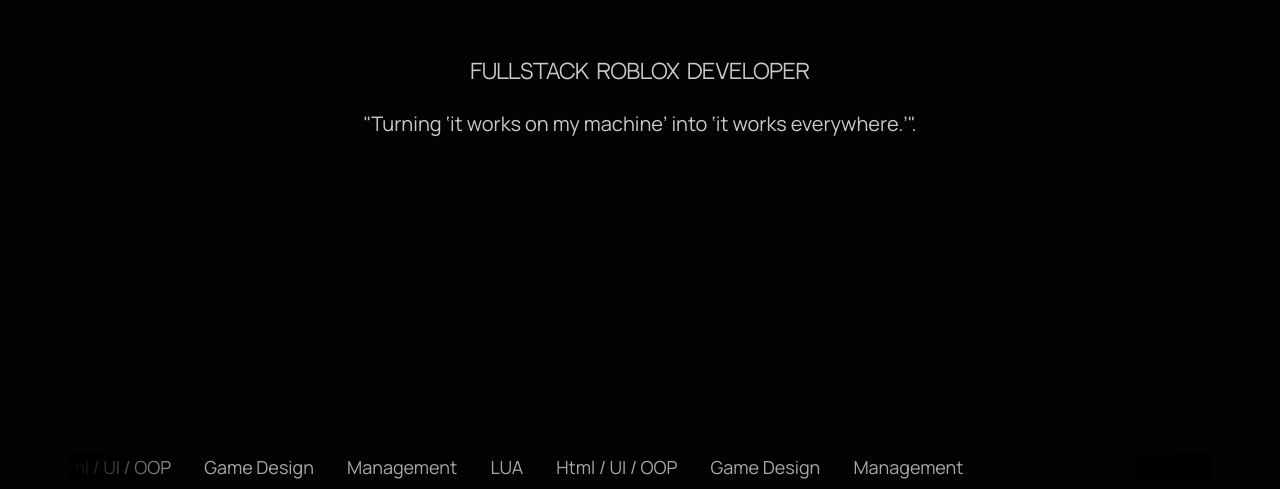
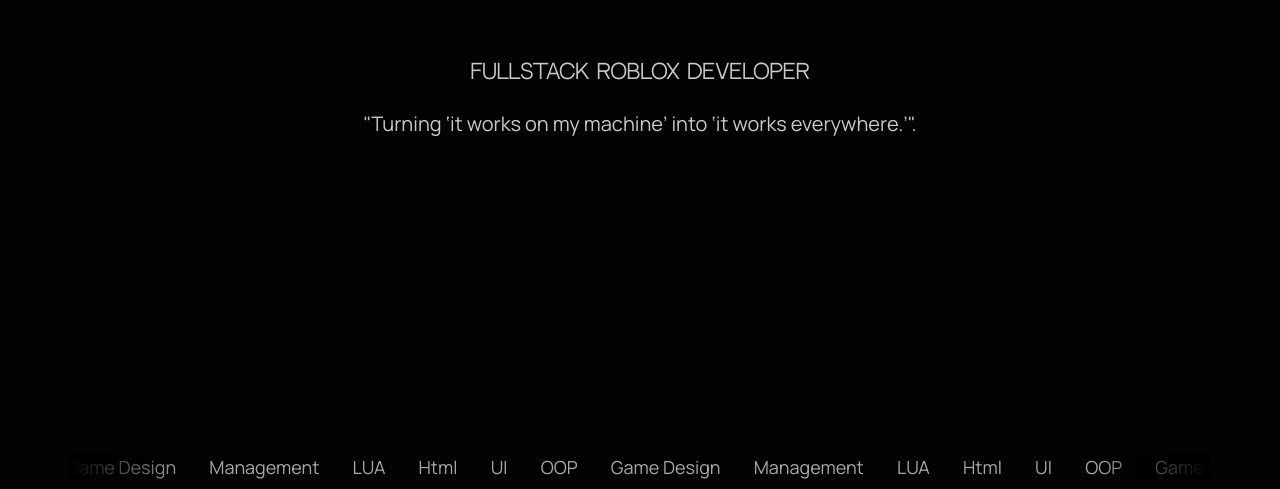
Before and after one commit to ok-tylr/ok-tylr.github.io, a plain HTML site: page index.html in a window 1280 px wide. Shown: the part 311-800 px from the top of the page. Drawn offline with nearby package versions, Linux system fonts and the light colour scheme.

Commit message:
Update index.html

```diff
--- a/index.html
+++ b/index.html
@@ -65,12 +65,27 @@
         <div class="marque-gradiant"></div>
         <div class="marquee-content">
           <span class="marqueeText">LUA</span>
-          <span class="marqueeText">Html / UI / OOP</span>
+          <span class="marqueeText">Html</span>
+          <span>  UI</span>
+          <span> OOP</span>
           <span class="marqueeText">Game Design</span>
           <span class="marqueeText">Management</span>
-
+          <span class="marqueeText">LUA</span>
+          <span class="marqueeText">Html</span>
+          <span class="marqueeText"> UI</span>
+          <span class="marqueeText"> OOP</span>
+          <span class="marqueeText">Game Design</span>
+          <span class="marqueeText">Management</span>
           <span class="marqueeText" aria-hidden="true">LUA</span>
-          <span class="marqueeText" aria-hidden="true">Html / UI / OOP</span>
+          <span class="marqueeText" aria-hidden="true">Html</span>
+          <span class="marqueeText" aria-hidden="true">UI</span>
+          <span class="marqueeText" aria-hidden="true">OOP</span>
+          <span class="marqueeText" aria-hidden="true">Game Design</span>
+          <span class="marqueeText" aria-hidden="true">Management</span>
+          <span class="marqueeText" aria-hidden="true">LUA</span>
+          <span class="marqueeText" aria-hidden="true">Html</span>
+          <span class="marqueeText" aria-hidden="true">UI</span>
+          <span class="marqueeText" aria-hidden="true">OOP</span>
           <span class="marqueeText" aria-hidden="true">Game Design</span>
           <span class="marqueeText" aria-hidden="true">Management</span>
 
```
